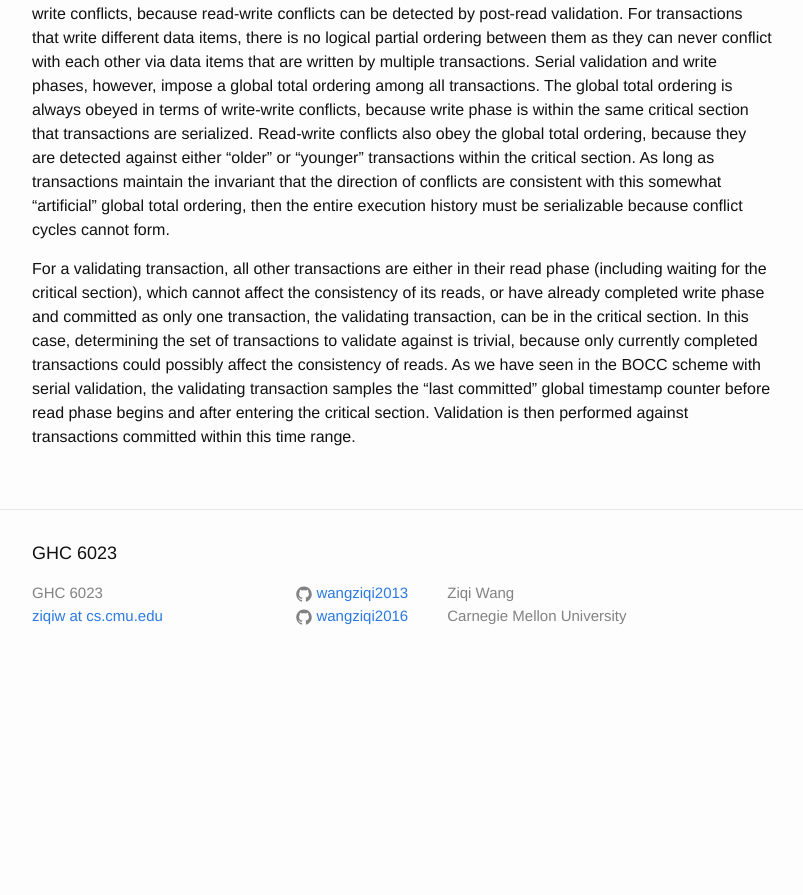
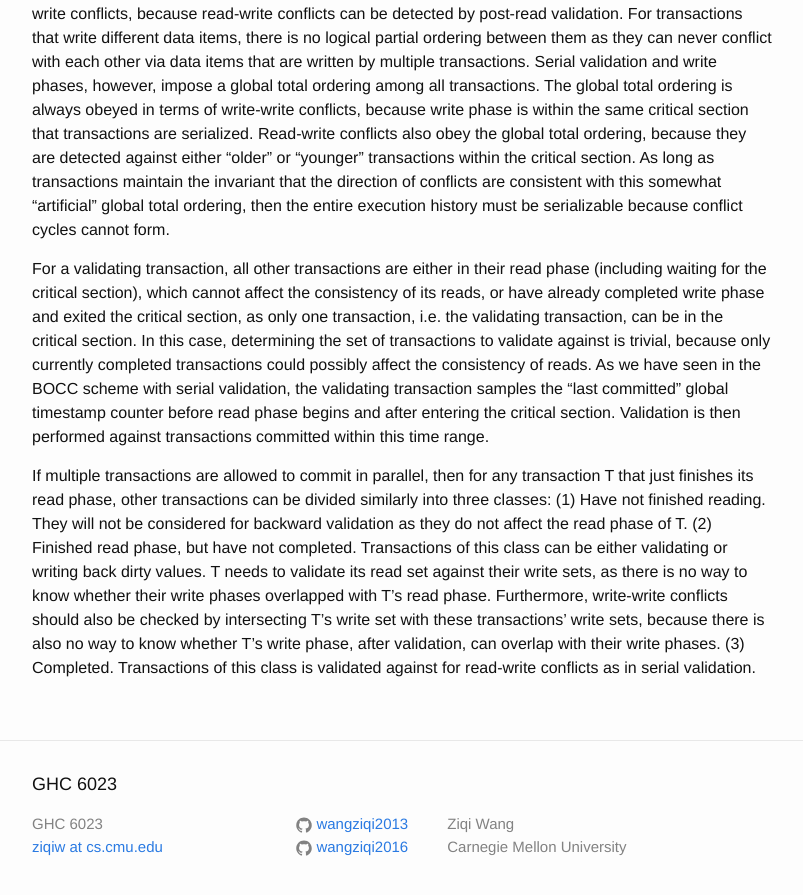
Before and after one commit to wangziqi2013/wangziqi2013.github.io, a Jekyll site: the page built from _posts/2018-03-21-Analyzing-OCC-Anomalies-and-Solutions.markdown, in a window 1280 px wide and 900 px high, scrolled down 7560 px. Shown: the top 895 px of the window, without its empty margins (238-1041 px from the left). Built offline with Jekyll 4.4.1, drawn with Linux system fonts in a browser that asks for light colours; before the commit the page ends 8247 px from its top, so only the background shows below that.

Commit message:
Finish three classes of txns

```diff
--- a/_posts/2018-03-21-Analyzing-OCC-Anomalies-and-Solutions.markdown
+++ b/_posts/2018-03-21-Analyzing-OCC-Anomalies-and-Solutions.markdown
@@ -325,9 +325,18 @@ with this somewhat "artificial" global total ordering, then the entire execution
 conflict cycles cannot form.
 
 For a validating transaction, all other transactions are either in their read phase (including waiting for the critical
-section), which cannot affect the consistency of its reads, or have already completed write phase and committed as only
-one transaction, the validating transaction, can be in the critical section. In this case, determining the set of transactions
-to validate against is trivial, because only currently completed transactions could possibly affect the consistency of reads. As
-we have seen in the BOCC scheme with serial validation, the validating transaction samples the "last committed" global
+section), which cannot affect the consistency of its reads, or have already completed write phase and exited the critical section,
+as only one transaction, i.e. the validating transaction, can be in the critical section. In this case, determining the set of
+transactions to validate against is trivial, because only currently completed transactions could possibly affect the consistency of
+reads. As we have seen in the BOCC scheme with serial validation, the validating transaction samples the "last committed" global
 timestamp counter before read phase begins and after entering the critical section. Validation is then performed against
 transactions committed within this time range.
+
+If multiple transactions are allowed to commit in parallel, then for any transaction T that just finishes its read phase,
+other transactions can be divided similarly into three classes: (1) Have not finished reading. They will not be considered
+for backward validation as they do not affect the read phase of T. (2) Finished read phase, but have not completed. Transactions
+of this class can be either validating or writing back dirty values. T needs to validate its read set against their write sets,
+as there is no way to know whether their write phases overlapped with T's read phase. Furthermore, write-write conflicts
+should also be checked by intersecting T's write set with these transactions' write sets, because there is also no way
+to know whether T's write phase, after validation, can overlap with their write phases. (3) Completed. Transactions of this class is
+validated against for read-write conflicts as in serial validation.
```
